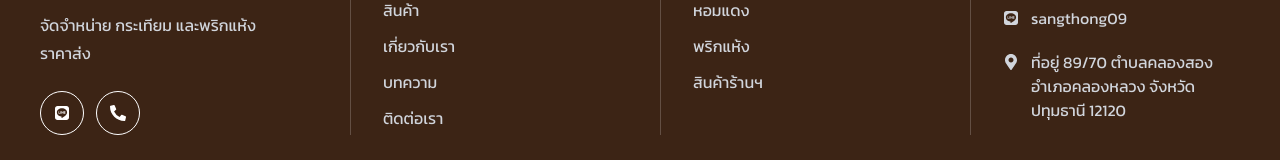
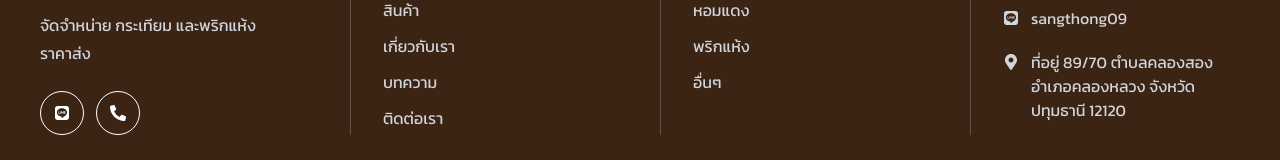
Before and after one commit to bewheza-creator/Sangthong-Garlic, a Next.js app: page / in a window 1280 px wide. Shown: the part 2056-2216 px from the top of the page. Built offline with nearby package versions, Linux system fonts and the light colour scheme; no server answers; the database is empty.

Commit message:
fix: update product link for "อื่นๆ" item in Footer component

```diff
--- a/components/footer.tsx
+++ b/components/footer.tsx
@@ -32,7 +32,7 @@ const product = [
   { id: 1, name: "กระเทียม", href: "/product/547bd4f5-a4b9-45a7-849c-9829d975502e" },
   { id: 2, name: "หอมแดง", href: "/product/a1cee72b-9503-491f-aaa3-3164de5b57a8" },
   { id: 3, name: "พริกแห้ง", href: "/product/8e4ef776-ae25-4933-94f5-b70f34d07de1" },
-  { id: 4, name: "สินค้าร้านฯ", href: "/product_all" },
+  { id: 4, name: "อื่นๆ", href: "/product/18fe19a0-fd84-4fd8-8d4c-b53fe202259f" },
 ];
 
 export default function Footer() {
```
